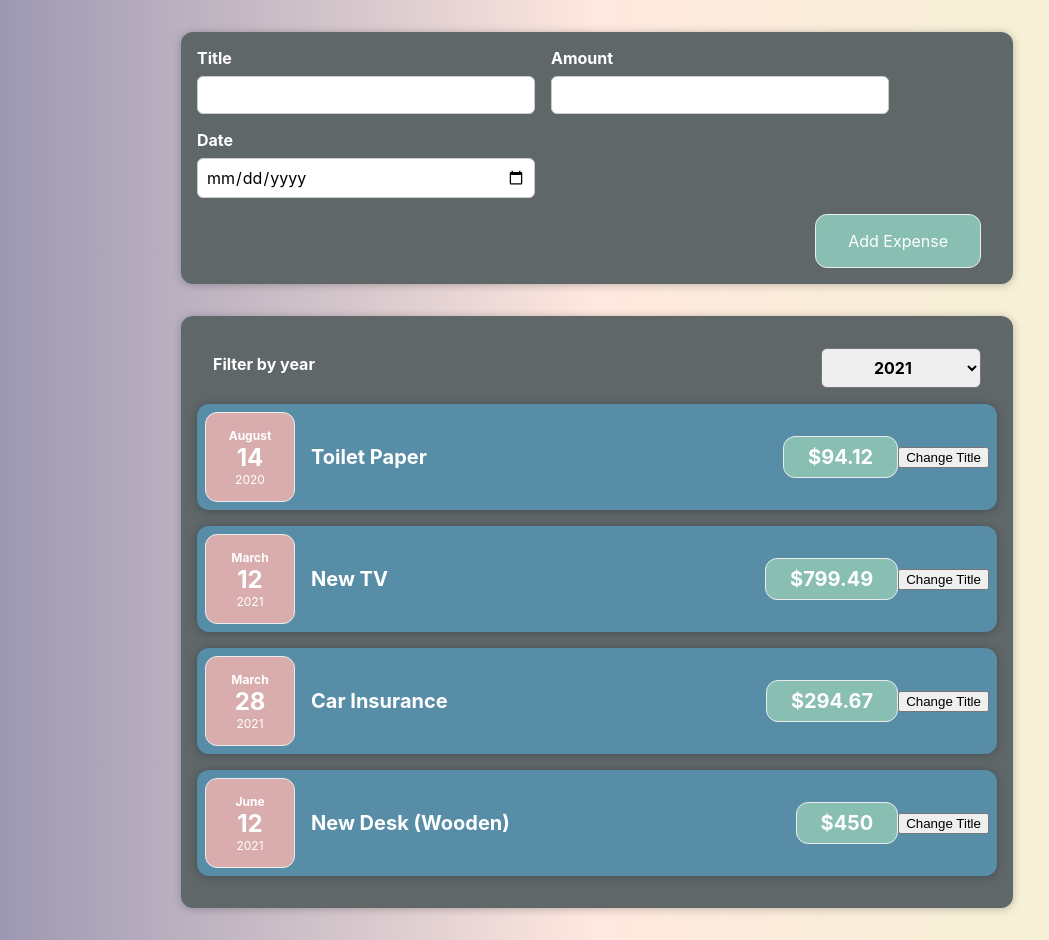
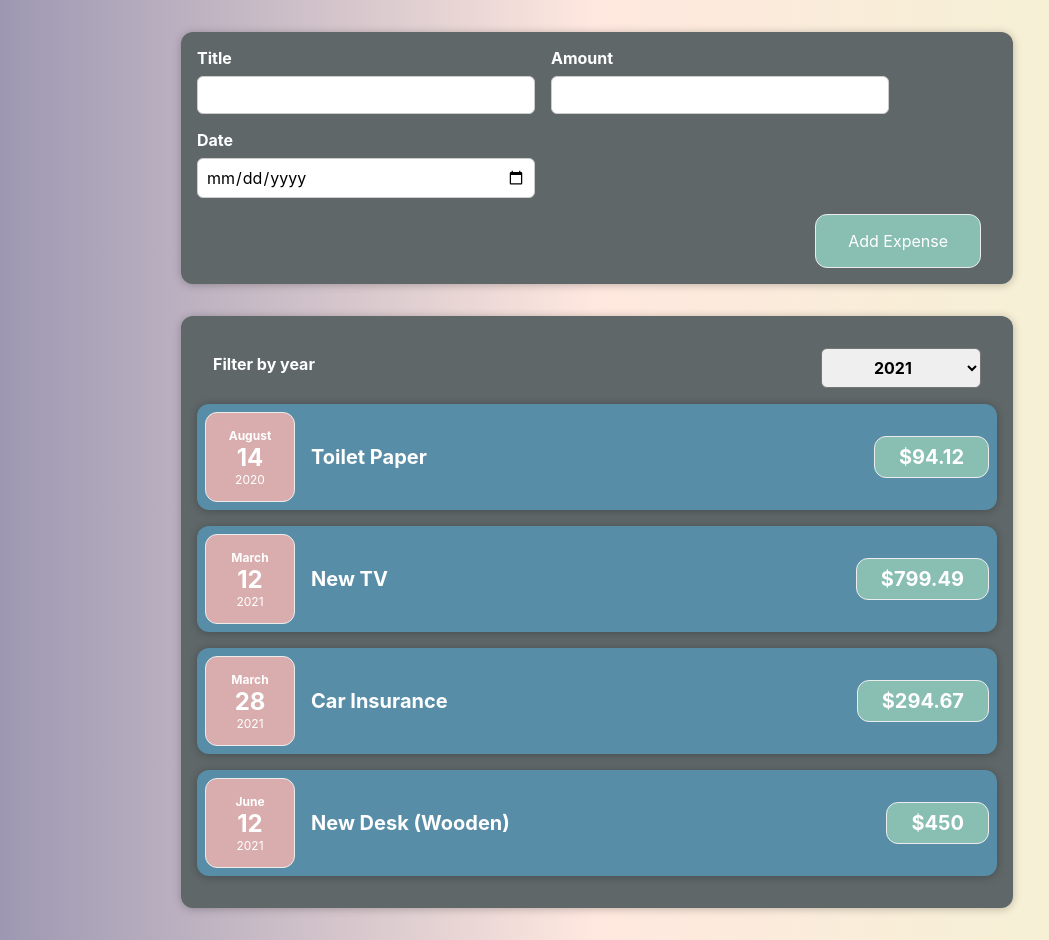
Before and after one commit to alanbedoya/expensesApp, a React (Create React App) app: page / in a window 1280 px wide. Shown: the whole page, without its empty margins (43-1092 px from the left). Built offline with nearby package versions, Linux system fonts and the light colour scheme.

Commit message:
Cleaning up my code.

```diff
--- a/src/components/ExpenseItem/index.js
+++ b/src/components/ExpenseItem/index.js
@@ -1,22 +1,14 @@
-import { useState } from 'react';
 import './ExpenseItem.css';
 import { ExpenseDate, Card } from '../../components';
 
 export const ExpenseItem = (props) => {
-  const [title, setTitle] = useState(props.title);
-
-  const clickHandler = () => {
-    setTitle('Updated');
-  };
-
   return (
     <Card className='expense-item'>
       <ExpenseDate date={props.date} />
       <div className='expense-item__description'>
-        <h2>{title}</h2>
+        <h2>{props.title}</h2>
         <div className='expense-item__price'>${props.amount}</div>
       </div>
-      <button onClick={clickHandler}>Change Title</button>
     </Card>
   );
 };
```
